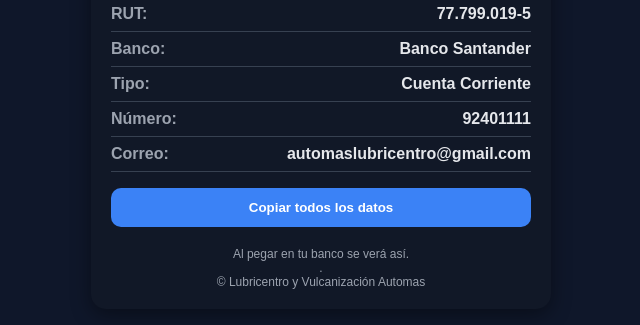
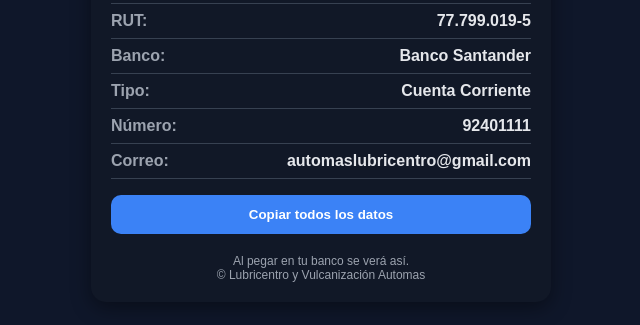
Before and after one commit to automas223/appweb, a plain HTML site: page index.html in a window 1280 px wide. Shown: the part 293-618 px from the top of the page, without its empty margins (319-959 px from the left). Drawn offline with Linux system fonts and the light colour scheme.

Commit message:
Update index.html

```diff
--- a/index.html
+++ b/index.html
@@ -31,7 +31,6 @@
     <div class="toast" id="mensaje">¡Datos copiados!</div>
     <footer>
       Al pegar en tu banco se verá así.<br>
-      .<br>
       © Lubricentro y Vulcanización Automas
     </footer>
   </div>
```
